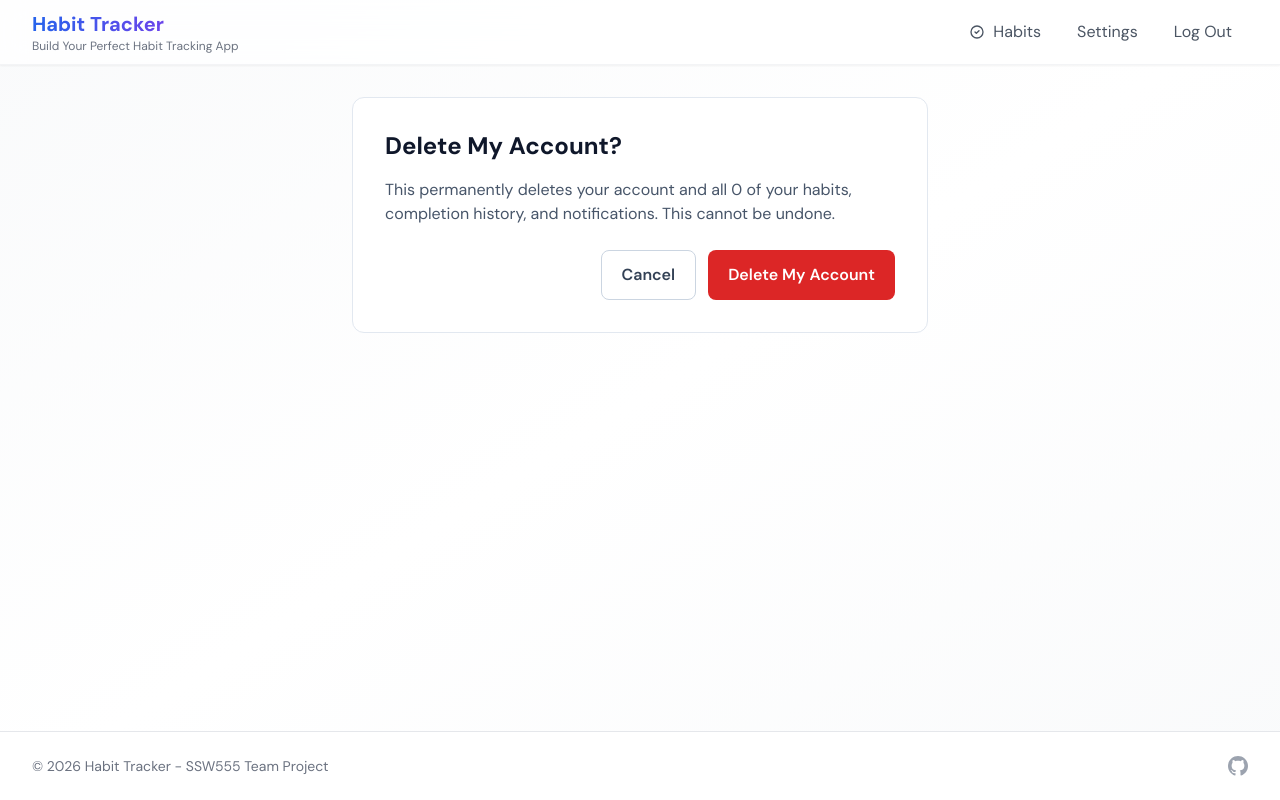
After one commit to jpagan2Coding/Habit-Tracker, a Flask app: page /account/delete in a window 1280 px wide. The commit adds this page. Run offline with Flask 3, Linux system fonts and the light colour scheme; the visitor is signed in with stand-in values (Sample User, id 1); data that the repository does not hold is empty; some libraries are stand-ins or nearby versions.

Commit message:
Account deletion

```diff
--- a/app.py
+++ b/app.py
@@ -887,6 +887,40 @@ def unskip_habit(habit_id):
     return redirect(url_for("habit_dashboard"))
 
 
+@app.route("/account/delete", methods=["GET", "POST"])
+@app.route("/account/delete-account", methods=["GET", "POST"])
+def delete_account():
+    """Delete the authenticated account and every record tied to it."""
+    if not session.get("user_id") or not session.get("user_email"):
+        return redirect(url_for("login"))
+
+    user_email = session["user_email"]
+    user_id = session.get("user_id")
+    query = {"user_email": user_email}
+
+    if request.method == "POST":
+        _validate_habit_form_token()
+        db = get_db()
+        db["habits"].delete_many(query)
+        db["notifications"].delete_many(query)
+        db["push_subscriptions"].delete_many(query)
+
+        user_filter = {"email": user_email}
+        if user_id and ObjectId.is_valid(user_id):
+            user_filter = {"$or": [{"_id": ObjectId(user_id)}, {"email": user_email}]}
+        db["users"].delete_one(user_filter)
+
+        session.clear()
+        flash("Your account and all of your data have been deleted.", "success")
+        return redirect(url_for("home"))
+
+    return render_template(
+        "account/delete_account.html",
+        habit_count=get_db()["habits"].count_documents(query),
+        habit_csrf_token=_habit_form_token(),
+    )
+
+
 @app.route("/account/delete-data", methods=["GET", "POST"])
 def delete_account_data():
     """Wipe the user's habits (and the completion history stored on them) but keep the account."""
--- /dev/null
+++ b/templates/account/delete_account.html
@@ -0,0 +1,30 @@
+{% extends "base.html" %}
+
+{% block title %}Delete My Account | Habit Tracker{% endblock %}
+
+{% block content %}
+<section class="mx-auto max-w-xl rounded-xl border border-slate-200 bg-white p-8">
+    <h1 class="text-2xl font-bold text-slate-900">Delete My Account?</h1>
+
+    <p class="mt-4 text-slate-600">
+        This permanently deletes your account and all {{ habit_count }} of your habits,
+        completion history, and notifications. This cannot be undone.
+    </p>
+
+    <form method="POST"
+          action="{{ url_for('delete_account') }}"
+          class="mt-6 flex justify-end gap-3">
+        <input type="hidden" name="csrf_token" value="{{ habit_csrf_token }}">
+
+        <a href="{{ url_for('habit_dashboard') }}"
+           class="rounded-lg border border-slate-300 px-5 py-3 font-semibold text-slate-700">
+            Cancel
+        </a>
+
+        <button type="submit"
+                class="rounded-lg bg-red-600 px-5 py-3 font-semibold text-white hover:bg-red-700">
+            Delete My Account
+        </button>
+    </form>
+</section>
+{% endblock %}
```
Also changed, not shown: templates/apps/habit_tracker/dashboard.html (+10 -1 lines), templates/settings.html (+7 -0 lines), tests/test_delete_account_data.py (+29 -2 lines).
